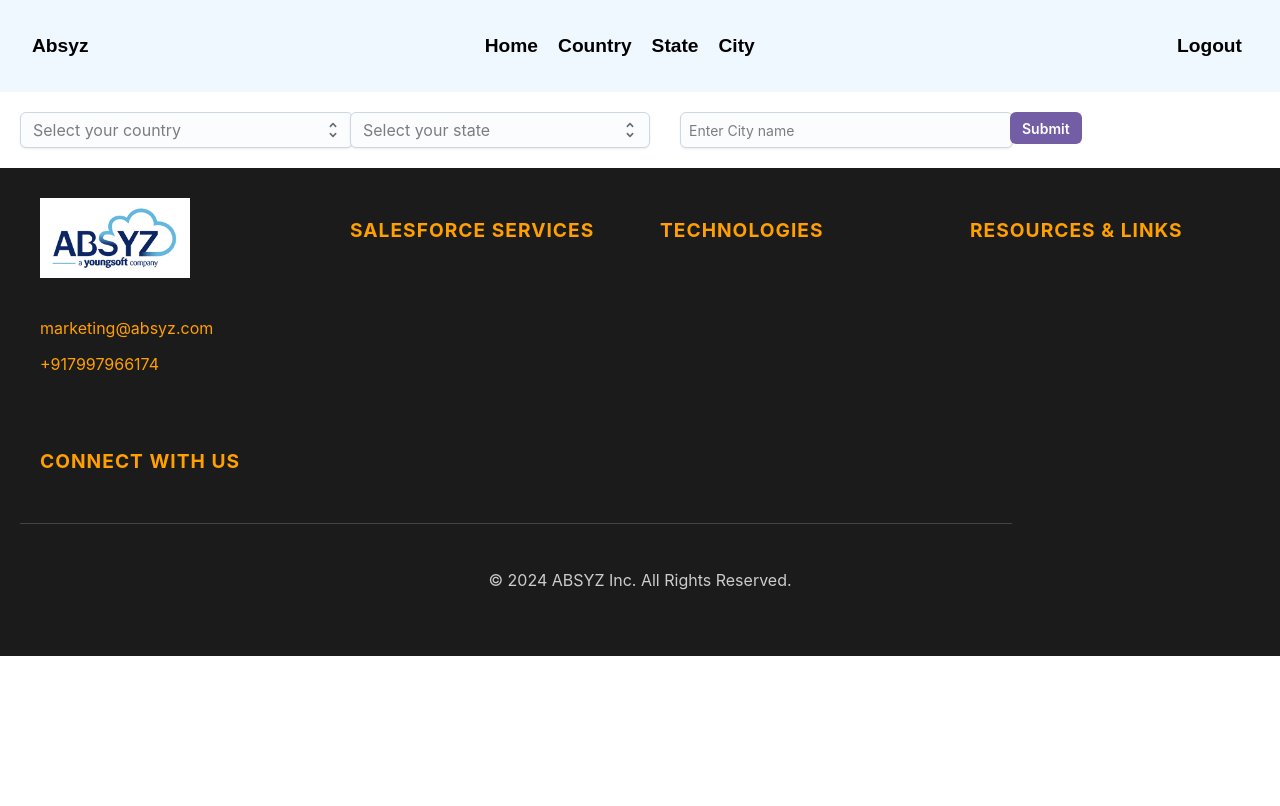
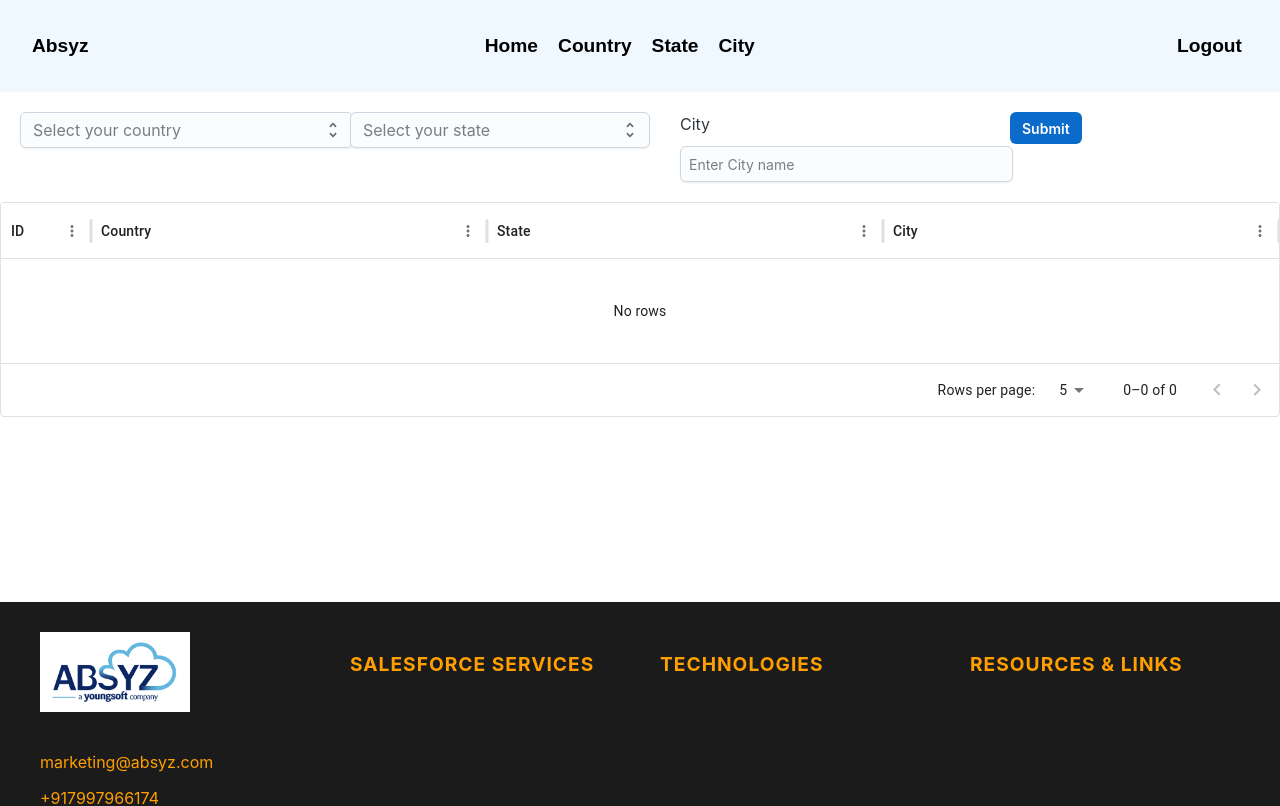
Before and after one commit to DivyaVala487/monorepo, a React (Create React App) app: page /city in a window 1280 px wide. Shown: the top 806 px of the page. Built offline with nearby package versions, Linux system fonts and the light colour scheme; the HTML template or start-up script is replaced by a standard one.

Commit message:
reusable-data-grid

```diff
--- a/package.json
+++ b/package.json
@@ -6,6 +6,8 @@
     "@emotion/react": "^11.13.3",
     "@emotion/styled": "^11.13.0",
     "@mui/joy": "^5.0.0-beta.48",
+    "@mui/material": "^6.1.4",
+    "@mui/x-data-grid": "^7.20.0",
     "@testing-library/jest-dom": "^5.17.0",
     "@testing-library/react": "^13.4.0",
     "@testing-library/user-event": "^13.5.0",
--- /dev/null
+++ b/src/components/ReusableDataGrid.tsx
@@ -0,0 +1,74 @@
+import * as React from "react";
+import {
+  DataGrid,
+  GridColDef,
+  GridRowsProp,
+  GridRowSelectionModel,
+  GridSortDirection,
+} from "@mui/x-data-grid";
+import { Box } from "@mui/material";
+
+interface ReusableDataGridProps {
+  rows?: GridRowsProp;
+  columns: GridColDef[];
+  initialPageSize?: number;
+  pageSizeOptions?: number[];
+  checkboxSelection?: boolean;
+  disableRowSelectionOnClick?: boolean;
+  sortingOrder?: GridSortDirection[];
+  loading?: boolean;
+  autoHeight?: boolean;
+  pagination?: true;
+  onRowSelectionModelChange?: (selectionModel: GridRowSelectionModel) => void;
+}
+
+const ReusableDataGrid: React.FC<ReusableDataGridProps> = ({
+  rows,
+  columns,
+  initialPageSize = 5,
+  pageSizeOptions = [5, 10, 20],
+  checkboxSelection = false,
+  disableRowSelectionOnClick = false,
+  sortingOrder = ["asc", "desc"],
+  loading = false,
+  autoHeight = true,
+  pagination = true,
+  onRowSelectionModelChange,
+  ...restProps
+}) => {
+  const [paginationModel, setPaginationModel] = React.useState({
+    pageSize: initialPageSize,
+    page: 0,
+  });
+
+  const handlePaginationModelChange = (newModel: any) => {
+    setPaginationModel(newModel);
+  };
+
+  return (
+    <Box sx={{ height: 400, width: "100%" }}>
+      <DataGrid
+        rows={rows}
+        columns={columns}
+        initialState={{
+          pagination: {
+            paginationModel: { pageSize: initialPageSize },
+          },
+        }}
+        paginationModel={paginationModel}
+        onPaginationModelChange={handlePaginationModelChange}
+        pageSizeOptions={pageSizeOptions}
+        checkboxSelection={checkboxSelection}
+        disableRowSelectionOnClick={disableRowSelectionOnClick}
+        sortingOrder={sortingOrder}
+        loading={loading}
+        autoHeight={autoHeight}
+        pagination={pagination}
+        onRowSelectionModelChange={onRowSelectionModelChange}
+        {...restProps}
+      />
+    </Box>
+  );
+};
+
+export default ReusableDataGrid;
--- a/src/pages/City/City.tsx
+++ b/src/pages/City/City.tsx
@@ -4,19 +4,37 @@
 import Dropdown from "../../components/ResusableDropdown";
 import Grid from "@mui/joy/Grid";
 import validateForm from "../../utils/validations";
-import "../styles.css"
+import ReusableDataGrid from "../../components/ReusableDataGrid";
+import { GridColDef } from "@mui/x-data-grid";
+
 const City: React.FC = () => {
-  const [formValues, setFormValues] = useState({ country: "", city: "", state: "" });
-  const [errors, setErrors] = useState<any>({ });
+  const [formValues, setFormValues] = useState({
+    country: "",
+    city: "",
+    state: "",
+  });
+  const [errors, setErrors] = useState<any>({});
+  const [rows, setRows] = useState<
+    { id: number; country: string; state: string; city: string }[]
+  >([]);
 
-  const handleSubmit = (e: any) => {
-    console.log("hello")
+  const handleSubmit = (e: React.FormEvent) => {
     e.preventDefault();
     const validationErrors = validateForm(formValues);
     setErrors(validationErrors);
+
+    if (Object.keys(validationErrors).length === 0) {
+      const newRow = {
+        id: rows.length + 1,
+        country: formValues.country,
+        state: formValues.state,
+        city: formValues.city,
+      };
+      setRows((prevRows) => [...prevRows, newRow]);
+      setFormValues({ country: "", city: "", state: "" });
+    }
   };
 
-  console.log(errors,"errors")
   const handleChange = (value: string, fieldName: string) => {
     setFormValues((prevValues) => {
       const updatedValues = {
@@ -31,9 +49,15 @@
     });
   };
 
+  const columns: GridColDef[] = [
+    { field: "id", headerName: "ID", width: 90 },
+    { field: "country", headerName: "Country", flex: 1 },
+    { field: "state", headerName: "State", flex: 1 },
+    { field: "city", headerName: "City", flex: 1 },
+  ];
 
-  console.log(errors,"formvalues")
   return (
+    <>
       <form onSubmit={handleSubmit}>
         <Grid container spacing={10} sx={{ flexGrow: 1, padding: "20px" }}>
           <Grid xs={12} md={3}>
@@ -46,9 +70,11 @@
               ]}
               placeholder="Select your country"
               width={333}
-            onChange={(value) => handleChange(value, 'country')} // Pass the value and field name
+              onChange={(value) => handleChange(value, "country")}
             />
-          {errors?.country && <p className="error-message">{errors?.country}</p>}
+            {errors?.country && (
+              <p className="error-message">{errors?.country}</p>
+            )}
           </Grid>
           <Grid xs={12} md={3}>
             <Dropdown
@@ -60,7 +86,7 @@
               ]}
               placeholder="Select your state"
               width={300}
-            onChange={(value) => handleChange(value, 'state')} // Pass the value and field name
+              onChange={(value) => handleChange(value, "state")}
             />
             {errors?.state && <p className="error-message">{errors?.state}</p>}
           </Grid>
@@ -71,15 +97,31 @@
               size="sm"
               style={{ width: "333px", height: "36px" }}
               value={formValues.city}
-            onChange={(e) => handleChange(e.target.value, 'city')} // Pass the value directly
+              onChange={(e) => handleChange(e.target.value, "city")}
+              label="City"
             />
             {errors?.city && <p className="error-message">{errors?.city}</p>}
           </Grid>
           <Grid xs={12} md={3}>
-          <ReuseableButton variant="solid" size="sm" title="Submit" type="submit"  styles={{backgroundColor:"#735DA5"}} />
+            <ReuseableButton
+              variant="solid"
+              size="sm"
+              title="Submit"
+              type="submit"
+            />
           </Grid>
         </Grid>
       </form>
+
+      <ReusableDataGrid
+        rows={rows}
+        columns={columns}
+        initialPageSize={5}
+        pageSizeOptions={[5, 10, 20]}
+        checkboxSelection={false}
+        disableRowSelectionOnClick={true}
+      />
+    </>
   );
 };
 
--- a/src/pages/country/Country.tsx
+++ b/src/pages/country/Country.tsx
@@ -1,57 +1,72 @@
-import React, { useState } from "react";
+import React, { useState, useEffect } from "react";
 import InputField from "../../components/ReusableTextField";
 import ReuseableButton from "../../components/ResusableButton";
-import Dropdown from "../../components/ResusableDropdown";
-import Grid from '@mui/joy/Grid';
+import Grid from "@mui/joy/Grid";
 import validateForm from "../../utils/validations";
-import { Post } from "../../services/apiServices";
+import { Get, Post } from "../../services/apiServices";
 import { networkUrls } from "../../services/networkrls";
 import Alerts from "../../components/ReusableAlerts";
+import ReusableDataGrid from "../../components/ReusableDataGrid";
+import { GridColDef } from "@mui/x-data-grid";
+
+const columns: GridColDef[] = [
+  { field: "id", headerName: "ID", width: 90 },
+  { field: "country", headerName: "Country", flex: 1 },
+];
 
 const Country: React.FC = () => {
-  const [formValues, setFormValues] = useState<any>({ country: ""});
-  const [errors, setErrors] = useState<any>({ });
-  const [alert,showAlert] = useState<any>(false)
+  const [formValues, setFormValues] = useState<any>({ country: "" });
+  const [errors, setErrors] = useState<any>({});
+  const [alert, showAlert] = useState<any>(false);
+  const [rows, setRows] = useState<{ id: number; country: string }[]>([]);
 
-  const handleSubmit =async (e: any) => {
-    console.log("hello")
+  const fetchCountries = async () => {
+    try {
+      const response = await Get(networkUrls.getAllCountry, false);
+      console.log(response.data.data,"response")
+      if (response?.data?.api_status === 200) {
+        const fetchedCountries = response.data.data.map((country: any, index: number) => ({
+          id: index + 1,
+          country: country.name
+        }));
+        setRows(fetchedCountries);
+      } else {
+        console.error("Error fetching countries:", response);
+      }
+    } catch (error) {
+      console.error("Error fetching countries:", error);
+    }
+  };
+  useEffect(() => {
+    fetchCountries();
+  }, []);
+
+  const handleSubmit = async (e: React.FormEvent) => {
     e.preventDefault();
     const validationErrors = validateForm(formValues);
     setErrors(validationErrors);
-    console.log(formValues.country,"formvalues");
-    const payload:any ={
-      name:formValues.country
+
+    if (!validationErrors.country) {
+      const payload: any = {
+        name: formValues.country,
+      };
+      try {
+        const response = await Post(networkUrls.addCountry, payload, false);
+        if (response?.data?.api_status === 200) {
+          showAlert(true);
+          setFormValues({ country: "" });
+          fetchCountries();
+        } else {
+          console.error("Error adding country:", response);
         }
-    try{
-      const response = await Post(networkUrls.addCountry,payload, false);
-      console.log(response,"response_to_see");
-      if(response?.data?.api_status===200){
-        console.log("hello")
-
-        showAlert(true)
-         setFormValues({
-          country:""
-        })
-
+      } catch (error) {
+        console.error("Error adding country:", error);
       }
-      else{
-        console.log(response,"response_in_else");
-        if(response?.data?.api_status===400){
-
-
-
-
-        }
-      }
-
-
-  }catch(error){
-      console.log(error,"error")
     }
   };
 
   const handleChange = (value: string, fieldName: string) => {
-    setFormValues((prevValues:any) => {
+    setFormValues((prevValues: any) => {
       const updatedValues = {
         ...prevValues,
         [fieldName]: value,
@@ -63,19 +78,10 @@
       return updatedValues;
     });
   };
+
   return (
+    <>
       <form onSubmit={handleSubmit}>
-    <Grid container spacing={10} sx={{ flexGrow: 1,padding:"20px" }}>
-
-      <Grid xs={12} md={3}>
-        <InputField type="text" placeholder="Enter Country"  size="sm" style={{width:"333px !important"}}    onChange={(e) => handleChange(e.target.value, 'country')} value={formValues.country} />
-        {errors?.country && <p className="error-message">{errors?.country}</p>}
-      </Grid>
-
-      <Grid xs={12} md={3}>
-        <ReuseableButton variant="solid" size="sm" title="Add" type="submit"  styles={{backgroundColor:"#735DA5"}}/>
-      </Grid>
-    </Grid>
         {alert && (
           <Alerts
             message="Country Added"
@@ -94,7 +100,6 @@
             borderWidth="2px"
             showCloseButton={true}
             closeButtonColor="darkred"
-        // closeButtonHoverColor="lightred"
             fontSize="18px"
             fontWeight="bold"
             textAlign="left"
@@ -102,10 +107,41 @@
             alertPosition="200px"
             onClose={() => showAlert(false)}
           />
+        )}
+        <Grid container spacing={10} sx={{ flexGrow: 1, padding: "20px" }}>
+          <Grid xs={12} md={3}>
+            <InputField
+              type="text"
+              placeholder="Enter Country"
+              size="sm"
+              style={{ width: "333px !important" }}
+              onChange={(e) => handleChange(e.target.value, "country")}
+              label="Country"
+            />
+            {errors?.country && <p className="error-message">{errors?.country}</p>}
+          </Grid>
 
-      )}
+          <Grid xs={12} md={3}>
+            <ReuseableButton
+              variant="solid"
+              size="sm"
+              title="Add"
+              type="submit"
+              styles={{ backgroundColor: "#735DA5" }}
+            />
+          </Grid>
+        </Grid>
       </form>
+      <ReusableDataGrid
+        rows={rows}
+        columns={columns}
+        initialPageSize={5}
+        pageSizeOptions={[5, 10, 20]}
+        checkboxSelection={false}
+        disableRowSelectionOnClick={true}
+      />
+    </>
   );
-}
+};
 
 export default Country;
--- a/src/pages/states/States.tsx
+++ b/src/pages/states/States.tsx
@@ -2,22 +2,48 @@
 import InputField from "../../components/ReusableTextField";
 import ReuseableButton from "../../components/ResusableButton";
 import Dropdown from "../../components/ResusableDropdown";
-import Grid from '@mui/joy/Grid';
+import Grid from "@mui/joy/Grid";
 import { useFormik } from "formik";
 import * as Yup from "yup"; // For validation schema
 import validateForm from "../../utils/validations";
 import CustomCheckbox from "../../components/ReusableCheckbox";
-
+import ReusableDataGrid from "../../components/ReusableDataGrid";
+import { GridColDef } from "@mui/x-data-grid";
 
 const States: React.FC = () => {
-  const [formValues, setFormValues] = useState({ country: "", shortName: "", state: "",gst:false });
-  const [errors, setErrors] = useState<any>({ });
+  const [formValues, setFormValues] = useState({
+    country: "",
+    shortName: "",
+    state: "",
+    gst: false,
+  });
+  const [errors, setErrors] = useState<any>({});
+  const [rows, setRows] = useState<
+    {
+      id: number;
+      country: string;
+      shortName: string;
+      state: string;
+      gst: boolean;
+    }[]
+  >([]);
 
   const handleSubmit = (e: any) => {
-    console.log("hello")
     e.preventDefault();
     const validationErrors = validateForm(formValues);
     setErrors(validationErrors);
+
+    if (Object.keys(validationErrors).length === 0) {
+      const newRow = {
+        id: rows.length + 1,
+        country: formValues.country,
+        shortName: formValues.shortName,
+        state: formValues.state,
+        gst: formValues.gst,
+      };
+      setRows((prevRows) => [...prevRows, newRow]);
+      setFormValues({ country: "", shortName: "", state: "", gst: false });
+    }
   };
   const handleChange = (value: string | boolean, fieldName: string) => {
     setFormValues((prevValues) => {
@@ -25,9 +51,8 @@
         ...prevValues,
         [fieldName]: value,
       };
-      // Validate only the updated field
       const validationErrors = validateForm(updatedValues);
-      setErrors((prevErrors:any) => ({
+      setErrors((prevErrors: any) => ({
         ...prevErrors,
         [fieldName]: validationErrors[fieldName],
       }));
@@ -37,12 +62,25 @@
   };
   const handleCheckboxChange = (e: React.ChangeEvent<HTMLInputElement>) => {
     const { checked } = e.target;
-    handleChange(checked, 'gst');
+    handleChange(checked, "gst");
   };
-  console.log(errors,"errors")
+  console.log(errors, "errors");
 
-  console.log(formValues,"values")
+  console.log(formValues, "values");
+  const columns: GridColDef[] = [
+    { field: "id", headerName: "ID", width: 90 },
+    { field: "country", headerName: "Country", flex: 1 },
+    { field: "shortName", headerName: "Short Name", flex: 1 },
+    { field: "state", headerName: "State", flex: 1 },
+    {
+      field: "gst",
+      headerName: "Is GST Required?",
+      flex: 1,
+      renderCell: (params) => (params.value ? "Yes" : "No"),
+    }, // Render boolean as Yes/No
+  ];
   return (
+    <>
       <form onSubmit={handleSubmit}>
         <Grid container spacing={2} sx={{ flexGrow: 1, padding: "2rem" }}>
           <Grid xs={12} md={4}>
@@ -56,46 +94,73 @@
               ]}
               placeholder="Select your Country"
               width={333}
-            onChange={(value) => handleChange(value, 'country')}
+              onChange={(value) => handleChange(value, "country")}
             />
-            {errors?.country!=="" && <p className="error-message">{errors?.country}</p>}
+            {errors?.country !== "" && (
+              <p className="error-message">{errors?.country}</p>
+            )}
           </Grid>
           <Grid xs={12} md={4}>
-        <label>State</label>
             <InputField
               type="text"
               placeholder="Enter name"
               size="sm"
               style={{ width: "333px", height: "36px" }}
               name="state"
-            onChange={(e) => handleChange(e.target.value, 'state')}
+              onChange={(e) => handleChange(e.target.value, "state")}
               value={formValues.state}
+              label="State"
             />
-        {errors?.state!=="" && <p className="error-message">{errors?.state}</p>}
+            {errors?.state !== "" && (
+              <p className="error-message">{errors?.state}</p>
+            )}
           </Grid>
           <Grid xs={12} md={4}>
-        <label>Short Name</label>
             <InputField
               type="text"
               placeholder="Enter Short name"
               size="sm"
               style={{ width: "333px", height: "36px" }}
               name="shortName"
-            onChange={(e) => handleChange(e.target.value, 'shortName')}
+              onChange={(e) => handleChange(e.target.value, "shortName")}
               value={formValues.shortName}
+              label="Short Name"
             />
-           {errors?.shortName!=="" && <p className="error-message">{errors?.shortName}</p>}
+            {errors?.shortName !== "" && (
+              <p className="error-message">{errors?.shortName}</p>
+            )}
           </Grid>
           <Grid xs={12} md={3}>
             <label>Is GST Required?</label>
-         <CustomCheckbox  onChange={handleCheckboxChange}  name="gst" checked={formValues.gst}/>
-         {errors?.gst!=="" && <p className="error-message">{errors?.gst}</p>}
+            <CustomCheckbox
+              onChange={handleCheckboxChange}
+              name="gst"
+              checked={formValues.gst}
+            />
+            {errors?.gst !== "" && (
+              <p className="error-message">{errors?.gst}</p>
+            )}
           </Grid>
           <Grid xs={12} md={12}>
-          <ReuseableButton variant="solid" size="sm" title="Submit" type="submit" styles={{backgroundColor:"#735DA5"}} />
+            <ReuseableButton
+              variant="solid"
+              size="sm"
+              title="Submit"
+              type="submit"
+              styles={{ backgroundColor: "#735DA5" }}
+            />
           </Grid>
         </Grid>
       </form>
+      <ReusableDataGrid
+        rows={rows}
+        columns={columns}
+        initialPageSize={5}
+        pageSizeOptions={[5, 10, 20]}
+        checkboxSelection={false}
+        disableRowSelectionOnClick={true}
+      />
+    </>
   );
 };
 
--- a/src/services/networkrls.ts
+++ b/src/services/networkrls.ts
@@ -1,3 +1,4 @@
 export const networkUrls = {
-   addCountry:"/user/add-country"
+   addCountry:"/user/add-country",
+   getAllCountry:"/user/get-all-countries"
 };
```
Also changed, not shown: 1 other file (tests, documents, lock files or other folders). Lines whose indentation alone changed are shown as unchanged.
